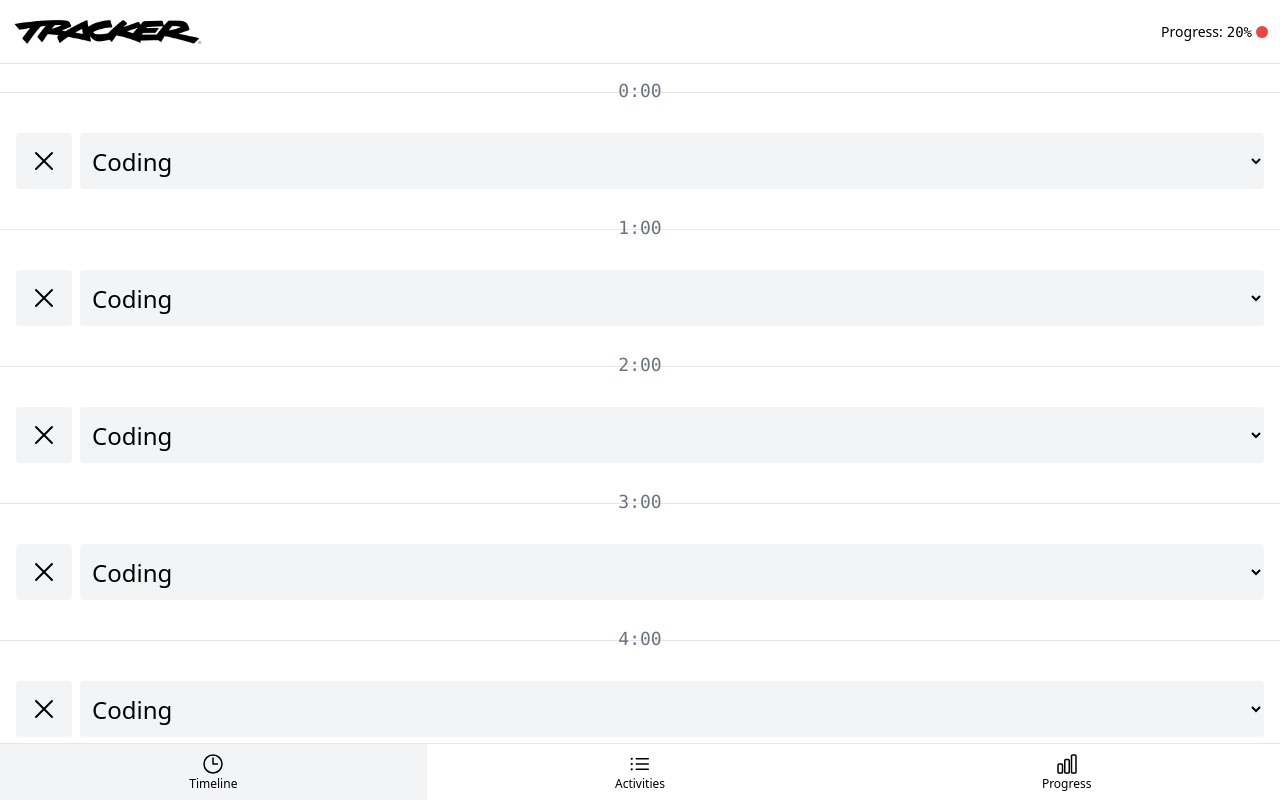
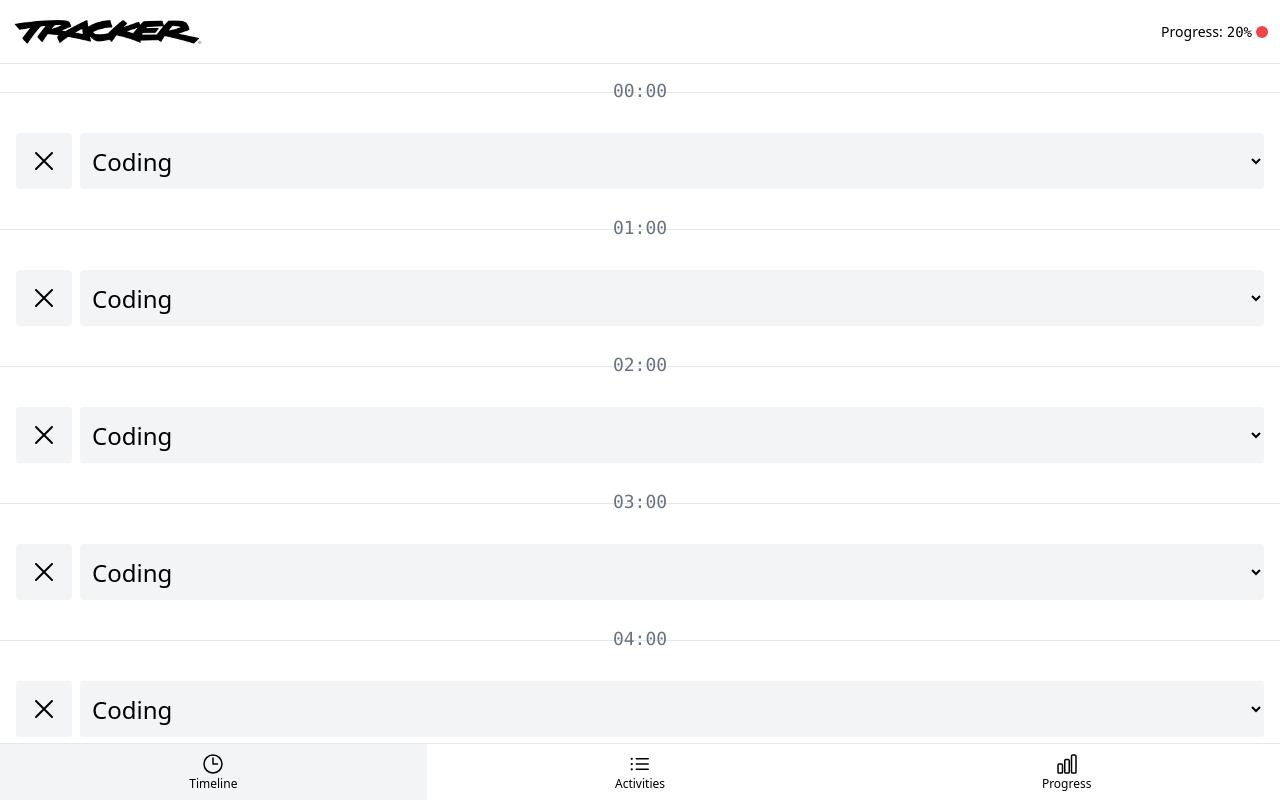
Before and after one commit to YevheniiVolosiuk/vue-tracker-app, a Vue app: page /#timeline in a window 1280 px wide. Shown: the top 800 px of the page. Built offline with nearby package versions, Linux system fonts and the light colour scheme.

Commit message:
incapsulate hors to own component for timlineItem component

```diff
--- /dev/null
+++ b/src/components/TimelineHour.vue
@@ -0,0 +1,28 @@
+<template>
+    <a
+        href="#"
+        :class="classes"
+        >{{ formattedHour }}</a
+    >
+</template>
+
+<script setup>
+import {isHourValid} from "@/validators";
+
+const props = defineProps({
+    hour: {
+        type: Number,
+        required: true,
+        validator: isHourValid,
+    },
+});
+
+const classes = [
+    "absolute -top-4 left-1/2 -translate-x-1/2 rounded px-2 font-mono text-lg",
+    props.hour === new Date().getHours()
+        ? "bg-purple-900 font-black text-white"
+        : "bg-grey-900 text-gray-500",
+];
+
+const formattedHour = `${props.hour.toString().padStart(2, 0)}:00`;
+</script>
--- a/src/components/TimelineItem.vue
+++ b/src/components/TimelineItem.vue
@@ -1,10 +1,6 @@
 <template>
     <li class="relative flex flex-col gap-2 border-t border-gray-200 px-4 py-10">
-        <a
-            href="#"
-            :class="hourLinkClasses"
-            >{{ timelineItem.hour }}:00</a
-        >
+        <TimelineHour :hour="timelineItem.hour"/>
         <div class="flex gap-2">
             <BaseSelect
                 @select="selectedActivityId = $event"
@@ -17,24 +13,18 @@
 </template>
 
 <script setup>
-import {ref} from "vue";
+import { ref } from "vue";
 import {isTimelineItemValid} from "@/validators";
 import BaseSelect from "@/components/ui/BaseSelect.vue";
+import TimelineHour from "@/components/TimelineHour.vue";
 
-const props = defineProps({
+defineProps({
     timelineItem: {
         type: Object,
         required: true,
         validator: isTimelineItemValid,
     },
 });
-
-const hourLinkClasses = [
-    "absolute -top-4 left-1/2 -translate-x-1/2 rounded px-2 font-mono text-lg",
-    props.timelineItem.hour === new Date().getHours()
-        ? "bg-purple-900 font-black text-white"
-        : "bg-grey-900 text-gray-500",
-];
 
 const options = [
     {value: 1, label: "Coding"},
--- a/src/validators.js
+++ b/src/validators.js
@@ -24,13 +24,14 @@
     return isNumber(value) || isNull(value);
 }
 
+export function isHourValid(hour) {
+    return isNumber(hour) && isBetween(hour, MIDNIGHT_HOUR, HOURS_IN_DAY - 1);
+}
+
 function isSelectOptionValid({value, label}) {
     return isNumber(value) && isString(label);
 }
 
-function isHourValid(hour) {
-    return isNumber(hour) && isBetween(hour, MIDNIGHT_HOUR, HOURS_IN_DAY - 1);
-}
 
 function isBetween(value, start, end) {
     return value >= start && value <= end;
```
